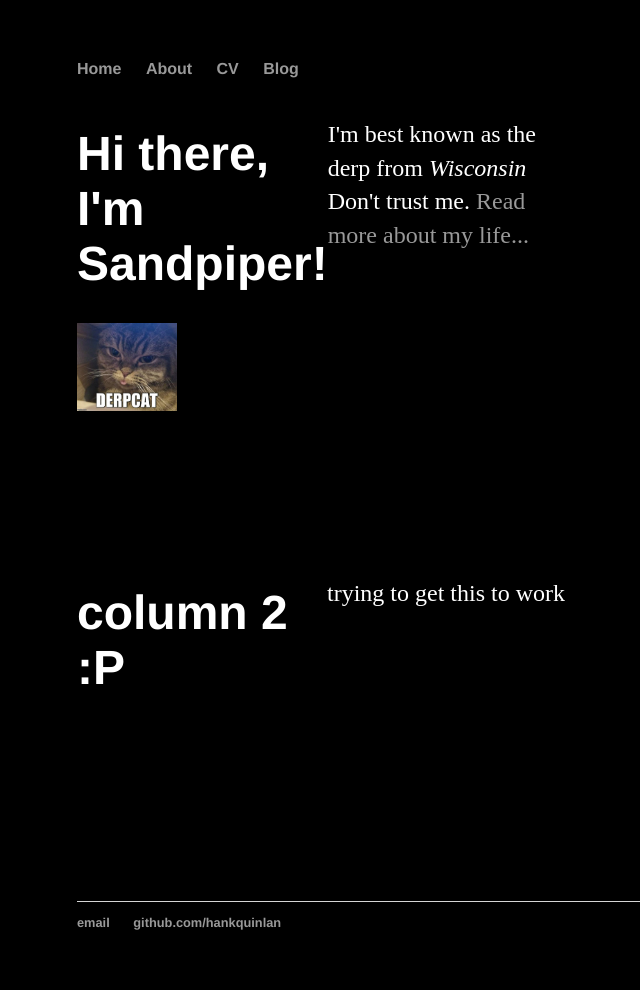
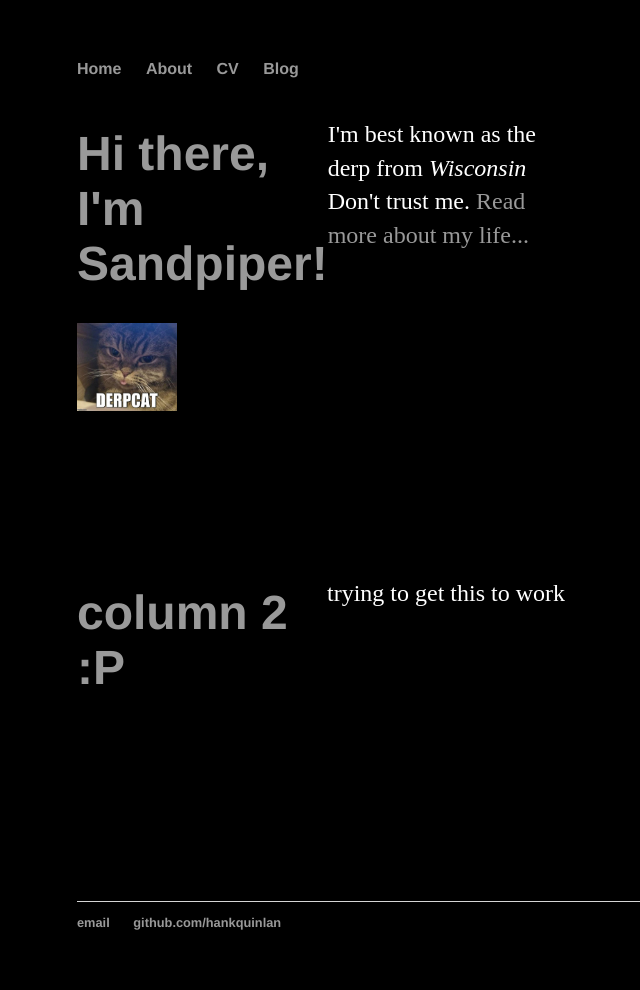
Before and after one commit to sandkinz/sandkinz.github.io, a Jekyll site: the page built from index.html, in a window 1280 px wide. Shown: the whole page, without its empty margins (115-755 px from the left). Built offline with Jekyll 4.4.1, drawn with Linux system fonts in a browser that asks for light colours.

Commit message:
Update main.css

```diff
--- a/css/main.css
+++ b/css/main.css
@@ -23,7 +23,7 @@ a:hover {
 h1 {
     font-size: 3em;
     font-family:'Helvetica', 'Arial', 'Sans-Serif';
-    color: #fff;
+    color: #999;
 }
 p {
     font-size: 1.5em;
```
